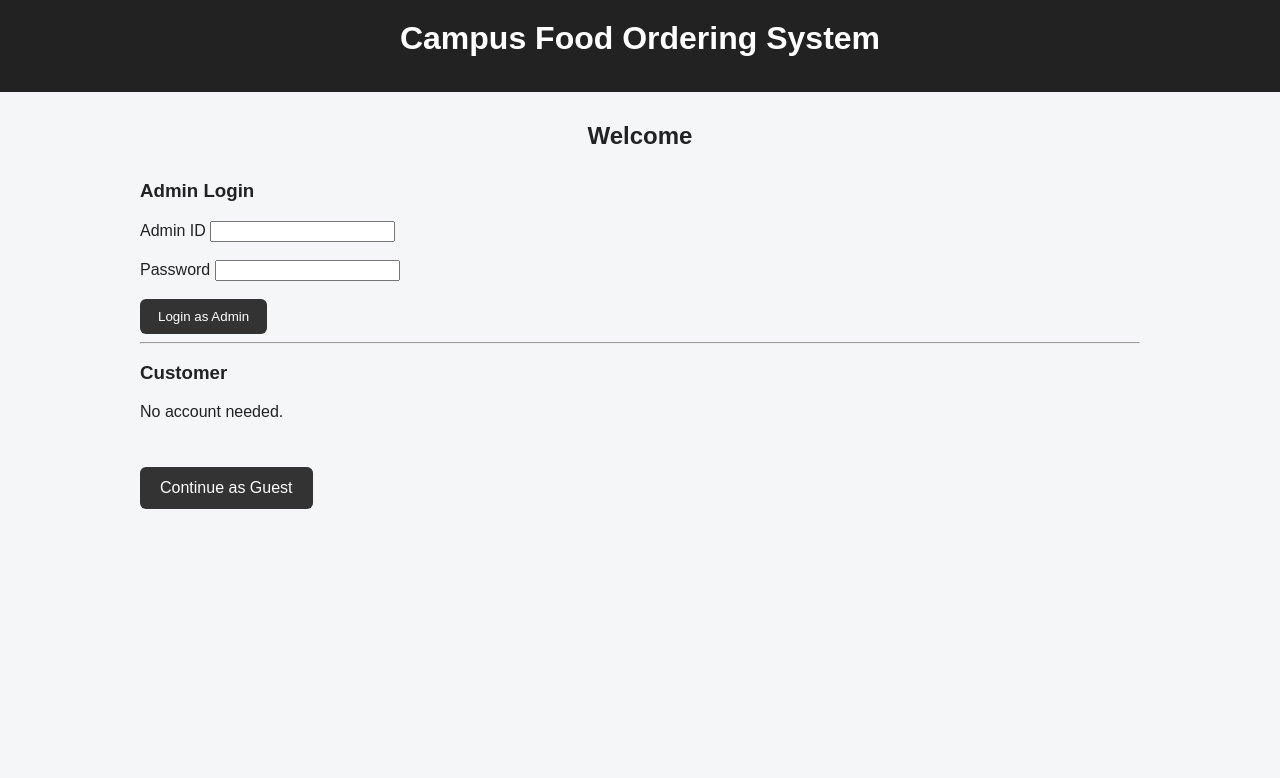
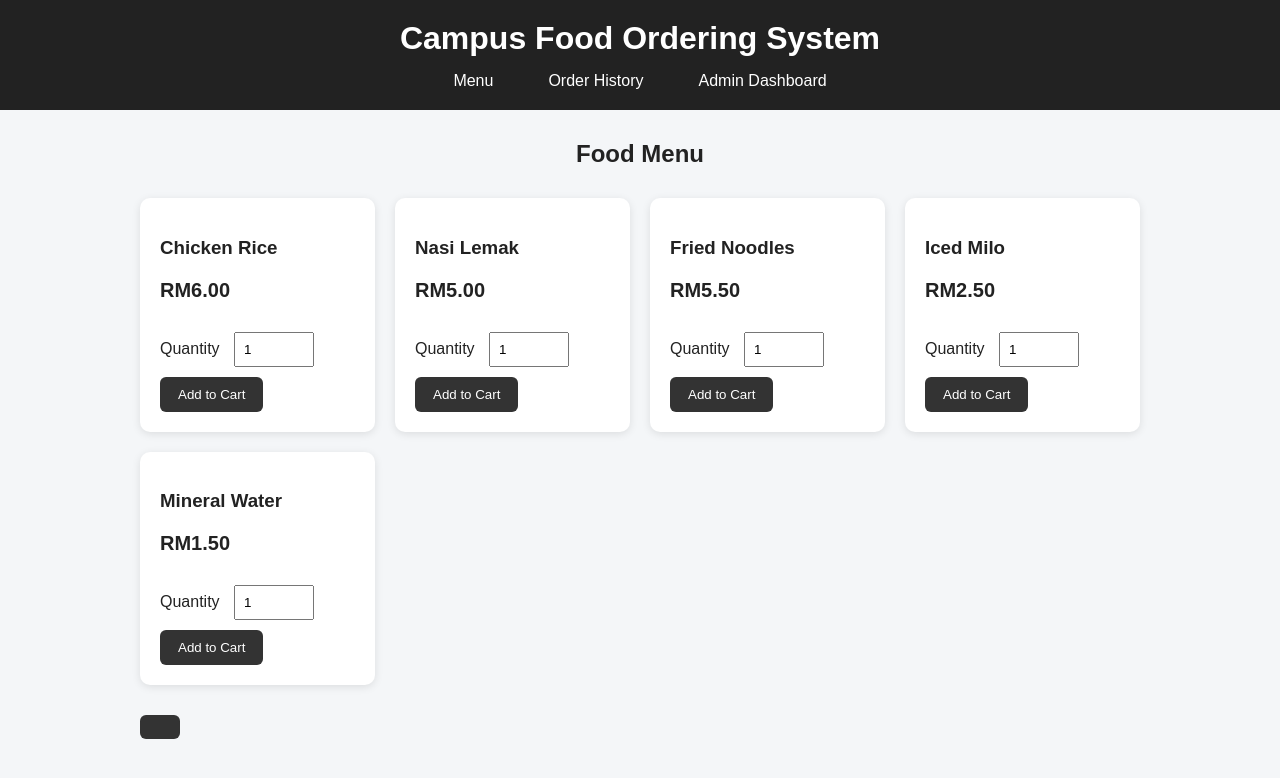
Before and after one commit to Melda630/mini-IT-project, a Flask app: page / in a window 1280 px wide. Shown: the top 778 px of the page. Run offline with Flask 3, Linux system fonts and the light colour scheme.

Commit message:
Add admin dashboard redirect and floating cart indicator

```diff
--- a/app.py
+++ b/app.py
@@ -28,29 +28,38 @@ menu = [
 
 
 @app.route("/")
-def login_page():
+def home():
+
+    if "user_type" not in session:
+        session["user_type"] = "guest"
+
+    cart_count = sum(item["quantity"] for item in cart)
+    cart_total = calculate_total()
+
+    return render_template(
+        "index.html",
+        menu=menu,
+        cart_count=cart_count,
+        cart_total=cart_total
+    )
+
+
+
+
+
+@app.route("/admin-login")
+def admin_login_page():
     return render_template("login.html")
 
 
-@app.route("/guest")
-def guest():
-    session["user_type"] = "guest"
-
-    return render_template(
-        "index.html",
-        menu=menu
-    )
-
-@app.route("/admin-login", methods=["POST"])
+@app.route("/admin-login-submit", methods=["POST"])
 def admin_login():
 
     admin_id = request.form["admin_id"]
     password = request.form["password"]
 
     if admin_id == ADMIN_ID and password == ADMIN_PASSWORD:
-
         session["user_type"] = "admin"
-
         return redirect(url_for("admin_dashboard"))
 
     return render_template(
@@ -58,24 +67,27 @@ def admin_login():
         error="Invalid admin ID or password"
     )
 
+
 @app.route("/admin")
 def admin_dashboard():
 
     if session.get("user_type") != "admin":
-        return redirect(url_for("login_page"))
+        return redirect(url_for("admin_login_page"))
 
     return render_template(
         "admin.html",
         menu=menu,
         order_history=order_history
+
     )
+
 
 @app.route("/logout")
 def logout():
 
     session.clear()
 
-    return redirect(url_for("login_page"))
+    return redirect(url_for("home"))
 
 
 @app.route("/add", methods=["POST"])
@@ -94,7 +106,7 @@ def add_item():
         quantity
     )
 
-    return redirect(url_for("guest"))
+    return redirect(url_for("home"))
 
 
 @app.route("/cart")
--- a/static/style.css
+++ b/static/style.css
@@ -157,3 +157,102 @@ button:hover {
     text-align: center;
     font-size: 18px;
 }
+
+.top-nav {
+    display: flex;
+    justify-content: center;
+    align-items: center;
+    gap: 25px;
+}
+
+.top-nav a {
+    color: white;
+    text-decoration: none;
+}
+
+.cart-nav {
+    padding: 8px 15px;
+    border-radius: 20px;
+    background-color: white;
+    color: #222 !important;
+    font-weight: bold;
+}
+
+.cart-nav:hover {
+    opacity: 0.9;
+}
+
+/* Floating Current Cart */
+
+.floating-cart {
+    position: fixed;
+
+    left: 50%;
+    bottom: 25px;
+
+    transform: translateX(-50%);
+
+    width: 85%;
+    max-width: 650px;
+
+    display: flex;
+    justify-content: space-between;
+    align-items: center;
+
+    padding: 14px 20px;
+
+    background-color: #222;
+    color: white;
+
+    border-radius: 16px;
+
+    text-decoration: none;
+
+    box-shadow:
+        0 8px 25px
+        rgba(0, 0, 0, 0.25);
+
+    z-index: 1000;
+}
+
+
+.floating-cart:hover {
+    transform: translateX(-50%) translateY(-4px);
+}
+
+
+.floating-cart-left {
+    display: flex;
+    align-items: center;
+    gap: 12px;
+}
+
+
+.cart-icon {
+    font-size: 28px;
+}
+
+
+.floating-cart-left div {
+    display: flex;
+    flex-direction: column;
+}
+
+
+.cart-label {
+    font-size: 13px;
+    opacity: 0.75;
+}
+
+
+.floating-cart-right {
+    display: flex;
+    flex-direction: column;
+    text-align: right;
+    gap: 3px;
+}
+
+
+.floating-cart-right strong {
+    font-size: 18px;
+}
--- a/templates/history.html
+++ b/templates/history.html
@@ -19,9 +19,13 @@
     <h1>Campus Food Ordering System</h1>
 
     <nav>
-        <a href="{{ url_for('guest') }}">Menu</a>
+        <a href="{{ url_for('home') }}">Menu</a>
         <a href="/cart">Cart</a>
         <a href="/history">Order History</a>
+        <a href="{{ url_for('admin_login_page') }}">
+    Admin Dashboard
+</a>
+
     </nav>
 
 </header>
--- a/templates/index.html
+++ b/templates/index.html
@@ -14,13 +14,26 @@
 <body>
 
 <header>
+
     <h1>Campus Food Ordering System</h1>
 
-    <nav>
-        <a href="{{ url_for('guest') }}">Menu</a>
-        <a href="/cart">Cart</a>
-        <a href="/history">Order History</a>
-    </nav>
+    <nav class="top-nav">
+
+    <a href="{{ url_for('home') }}">
+        Menu
+    </a>
+
+    <a href="{{ url_for('history') }}">
+        Order History
+    </a>
+
+    <a href="{{ url_for('admin_login_page') }}">
+        Admin Dashboard
+    </a>
+
+</nav>
+
+
 </header>
 
 
@@ -73,11 +86,46 @@
 
     </div>
 
+    {% if cart_count > 0 %}
+
+<a href="{{ url_for('view_cart') }}"
+   class="floating-cart">
+
+    <div class="floating-cart-left">
+
+        <span class="cart-icon">🛒</span>
+
+        <div>
+            <strong>
+                {{ cart_count }} item{% if cart_count != 1 %}s{% endif %}
+            </strong>
+
+            <span class="cart-label">
+                Current Cart
+            </span>
+        </div>
+
+    </div>
+
+    <div class="floating-cart-right">
+
+        <strong>
+            RM{{ "%.2f"|format(cart_total) }}
+        </strong>
+
+        <span>
+            View Cart →
+        </span>
+
+    </div>
+
+</a>
+
+{% endif %}
 
     <a class="main-button"
        href="/cart">
 
-        View Cart
 
     </a>
 
--- a/templates/login.html
+++ b/templates/login.html
@@ -31,7 +31,7 @@
         </p>
         {% endif %}
 
-        <form action="/admin-login" method="POST">
+        <form action="{{ url_for('admin_login') }}" method="POST"> </form>
 
             <label>Admin ID</label>
 
@@ -57,18 +57,12 @@
 
         <hr>
 
-        <h3>Customer</h3>
+        <a class="main-button"
+   href="{{ url_for('home') }}">
 
-        <p>
-            No account needed.
-        </p>
+    Back to Menu
 
-        <a class="main-button"
-           href="/guest">
-
-            Continue as Guest
-
-        </a>
+         </a>
 
     </div>
 
```
Also changed, not shown: templates/cart.html (+21 -5 lines).
